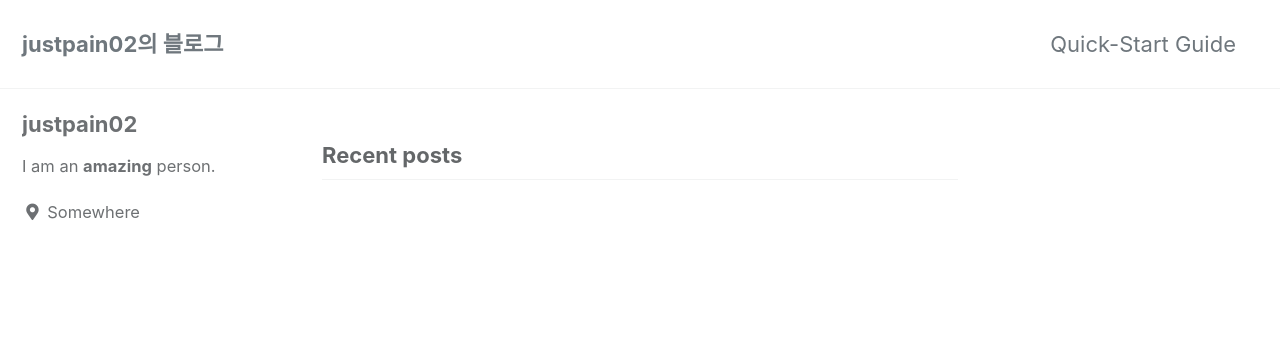
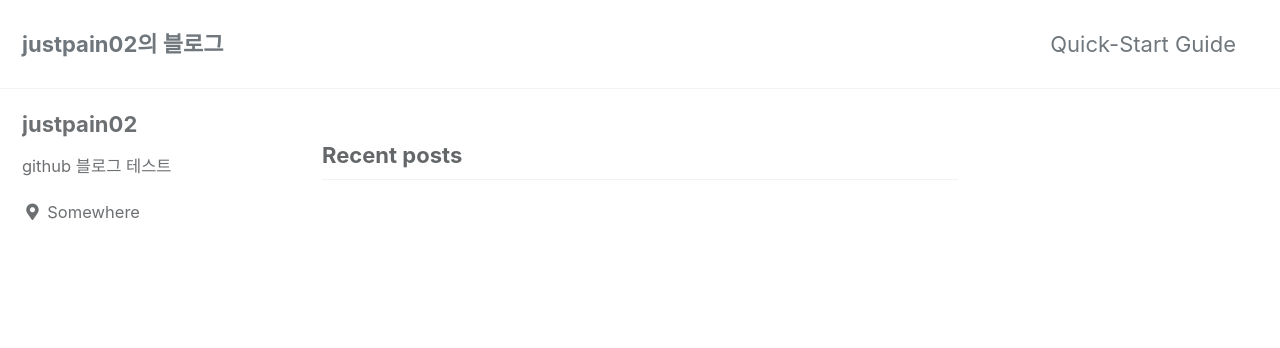
Before and after one commit to justpain02/justpain02.github.io, a Jekyll site: the page built from index.html, in a window 1280 px wide. Shown: the top 348 px of the page. Built offline with Jekyll 4.4.1, drawn with Linux system fonts in a browser that asks for light colours; cached includes are drawn as plain includes; the list of posts is cut into pages by our own code.

Commit message:
다시 테스트

```diff
--- a/_config.yml
+++ b/_config.yml
@@ -20,7 +20,7 @@ title                    : "justpain02의 블로그"
 title_separator          : "-"
 subtitle                 : # site tagline that appears below site title in masthead
 name                     : "justpain02"
-description              : "github 블로그 테스트"
+description              : "An amazing website."
 url                      : "justpain02.github.io" # the base hostname & protocol for your site e.g. "https://mmistakes.github.io"
 baseurl                  : # the subpath of your site, e.g. "/blog"
 repository               : # GitHub username/repo-name e.g. "mmistakes/minimal-mistakes"
@@ -104,7 +104,7 @@ analytics:
 author:
   name             : "justpain02"
   avatar           : # path of avatar image, e.g. "/assets/images/bio-photo.jpg"
-  bio              : "I am an **amazing** person."
+  bio              : "github 블로그 테스트"
   location         : "Somewhere"
   email            :
   links:
```
